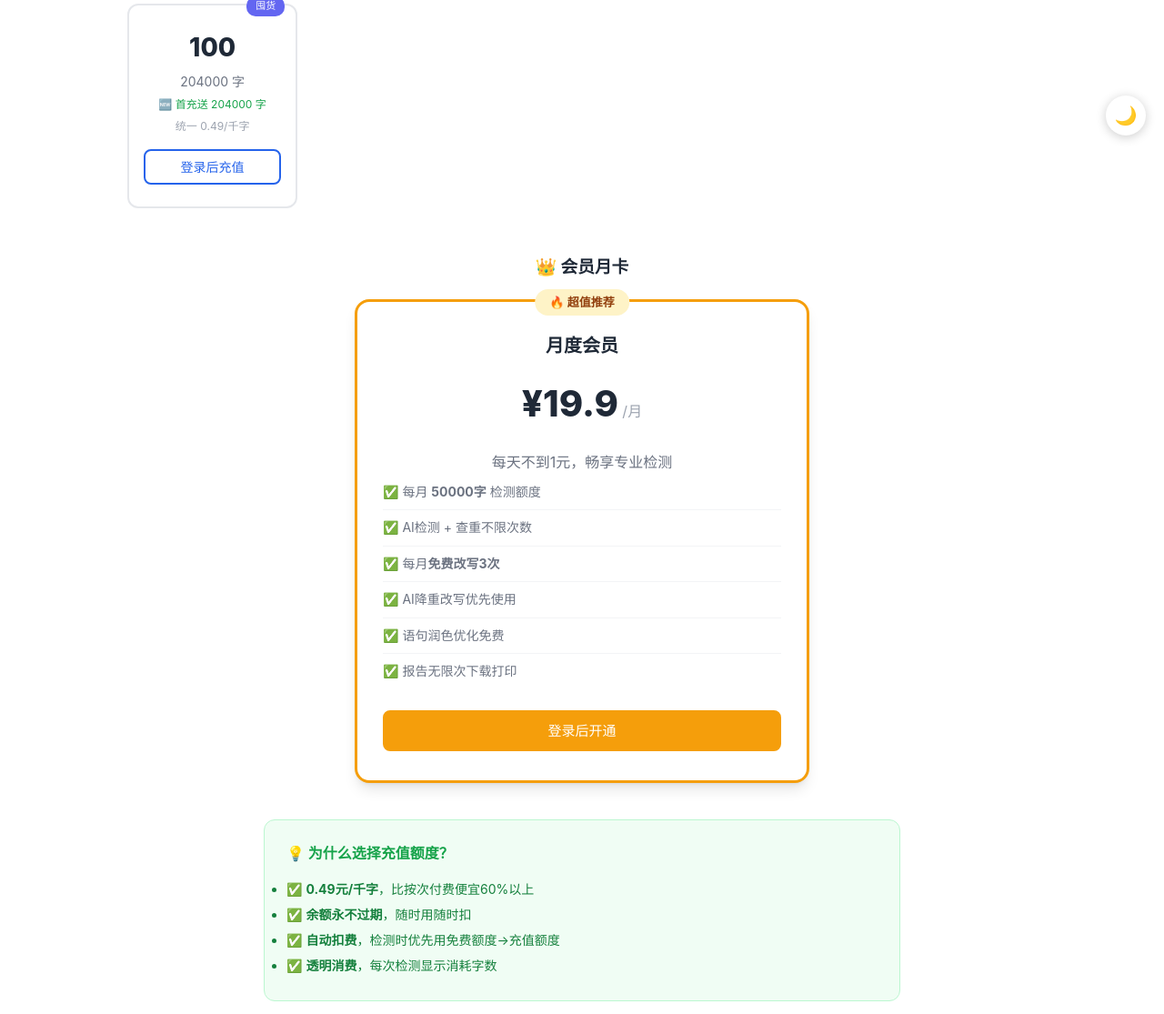
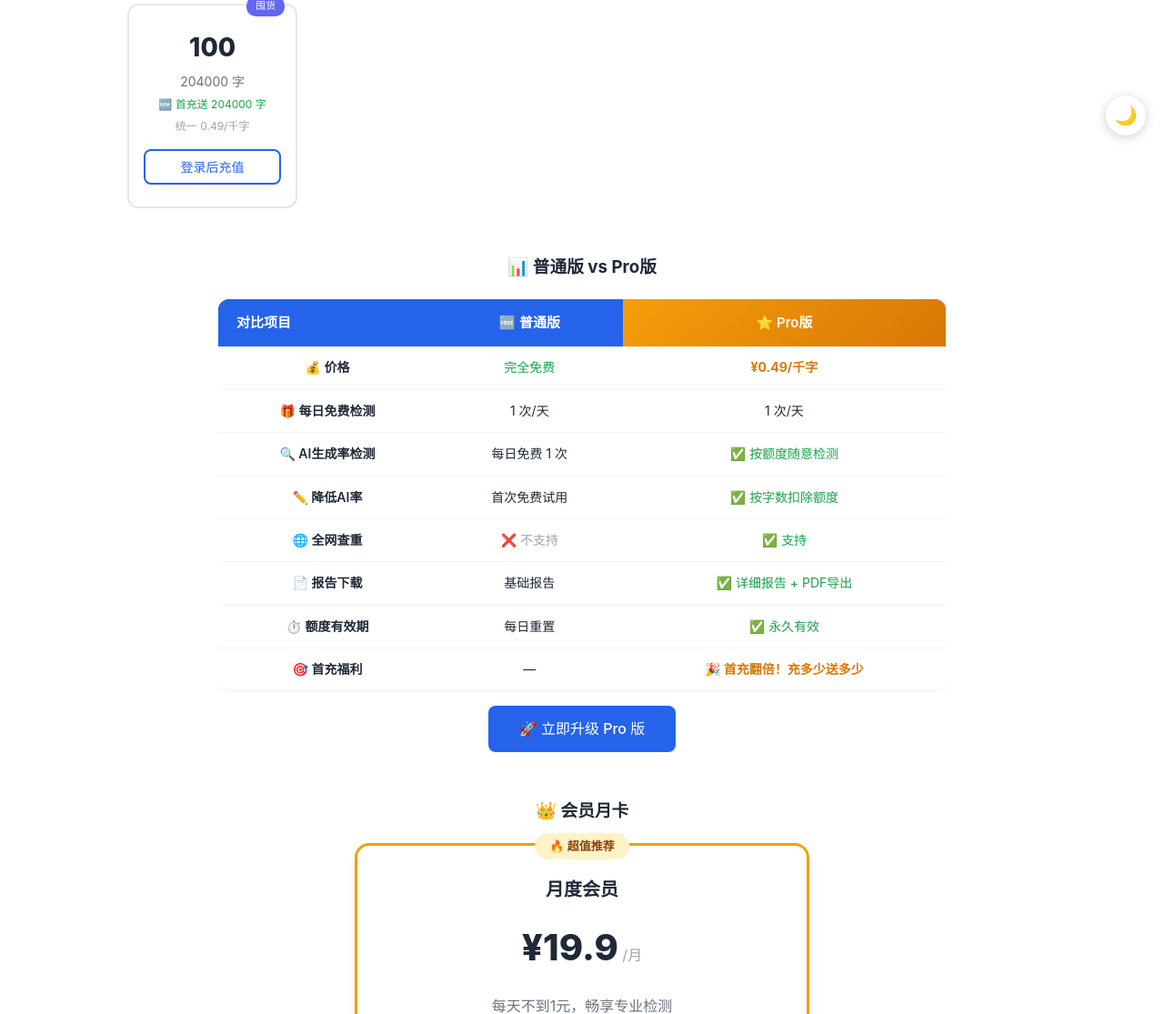
Before and after one commit to HGSQ-123/ai-chachong, a Flask app: page /pricing in a window 1280 px wide. Shown: the part 631-1746 px from the top of the page at 91% size. Run offline with Flask 3, Linux system fonts and the light colour scheme.

Commit message:
feat: 添加普通版vs Pro版对比表

```diff
--- a/templates/pricing.html
+++ b/templates/pricing.html
@@ -37,7 +37,7 @@
         {% endif %}
 
         <!-- ==================== 充值额度套餐 ==================== -->
-        <h3 style="text-align:center; margin: 40px 0 20px;">📦 充值额度套餐</h3>
+        <h3 style="text-align:center; margin: 40px 0 20px;" id="recharge-section">📦 充值额度套餐</h3>
         <div class="recharge-grid" style="display:grid; grid-template-columns:repeat(auto-fit,minmax(180px,1fr)); gap:16px; max-width:1000px; margin:0 auto;">
             {% set packages = [
                 {"amount":0.49,"words":1000,"label":"0.49 = 1千字","badge":"体验"},
@@ -65,6 +65,65 @@
                 {% endif %}
             </div>
             {% endfor %}
+        </div>
+
+        <!-- ==================== 普通版 vs Pro版 对比 ==================== -->
+        <h3 style="text-align:center; margin: 50px 0 20px;">📊 普通版 vs Pro版</h3>
+        <div style="max-width:800px;margin:0 auto;overflow-x:auto;">
+            <table class="compare-table" style="width:100%;border-collapse:collapse;border-radius:12px;overflow:hidden;box-shadow:0 2px 12px rgba(0,0,0,0.06);">
+                <thead>
+                    <tr style="background:var(--primary-gradient);color:white;">
+                        <th style="padding:14px 20px;text-align:left;font-size:15px;">对比项目</th>
+                        <th style="padding:14px 20px;text-align:center;font-size:15px;">🆓 普通版</th>
+                        <th style="padding:14px 20px;text-align:center;font-size:15px;background:linear-gradient(135deg,#f59e0b,#d97706);">⭐ Pro版</th>
+                    </tr>
+                </thead>
+                <tbody>
+                    <tr style="background:#f8fafc;">
+                        <td style="padding:12px 20px;font-weight:600;">💰 价格</td>
+                        <td style="padding:12px 20px;text-align:center;color:#16a34a;">完全免费</td>
+                        <td style="padding:12px 20px;text-align:center;color:#d97706;font-weight:700;">¥{{ "%.2f"|format(config.PRO_PRICE_PER_K) }}/千字</td>
+                    </tr>
+                    <tr>
+                        <td style="padding:12px 20px;font-weight:600;">🎁 每日免费检测</td>
+                        <td style="padding:12px 20px;text-align:center;">{{ config.DAILY_FREE_DETECTIONS }} 次/天</td>
+                        <td style="padding:12px 20px;text-align:center;">{{ config.DAILY_FREE_DETECTIONS }} 次/天</td>
+                    </tr>
+                    <tr style="background:#f8fafc;">
+                        <td style="padding:12px 20px;font-weight:600;">🔍 AI生成率检测</td>
+                        <td style="padding:12px 20px;text-align:center;">每日免费 1 次</td>
+                        <td style="padding:12px 20px;text-align:center;color:#16a34a;">✅ 按额度随意检测</td>
+                    </tr>
+                    <tr>
+                        <td style="padding:12px 20px;font-weight:600;">✏️ 降低AI率</td>
+                        <td style="padding:12px 20px;text-align:center;">首次免费试用</td>
+                        <td style="padding:12px 20px;text-align:center;color:#16a34a;">✅ 按字数扣除额度</td>
+                    </tr>
+                    <tr style="background:#f8fafc;">
+                        <td style="padding:12px 20px;font-weight:600;">🌐 全网查重</td>
+                        <td style="padding:12px 20px;text-align:center;color:var(--text-muted);">❌ 不支持</td>
+                        <td style="padding:12px 20px;text-align:center;color:#16a34a;">✅ 支持</td>
+                    </tr>
+                    <tr>
+                        <td style="padding:12px 20px;font-weight:600;">📄 报告下载</td>
+                        <td style="padding:12px 20px;text-align:center;">基础报告</td>
+                        <td style="padding:12px 20px;text-align:center;color:#16a34a;">✅ 详细报告 + PDF导出</td>
+                    </tr>
+                    <tr style="background:#f8fafc;">
+                        <td style="padding:12px 20px;font-weight:600;">⏱️ 额度有效期</td>
+                        <td style="padding:12px 20px;text-align:center;">每日重置</td>
+                        <td style="padding:12px 20px;text-align:center;color:#16a34a;">✅ 永久有效</td>
+                    </tr>
+                    <tr>
+                        <td style="padding:12px 20px;font-weight:600;">🎯 首充福利</td>
+                        <td style="padding:12px 20px;text-align:center;">—</td>
+                        <td style="padding:12px 20px;text-align:center;color:#d97706;font-weight:700;">🎉 首充翻倍！充多少送多少</td>
+                    </tr>
+                </tbody>
+            </table>
+        </div>
+        <div style="text-align:center;margin-top:16px;">
+            <a href="#recharge-section" class="btn btn-primary" style="font-size:16px;padding:12px 32px;">🚀 立即升级 Pro 版</a>
         </div>
 
         <!-- ==================== 会员套餐 ==================== -->
```
